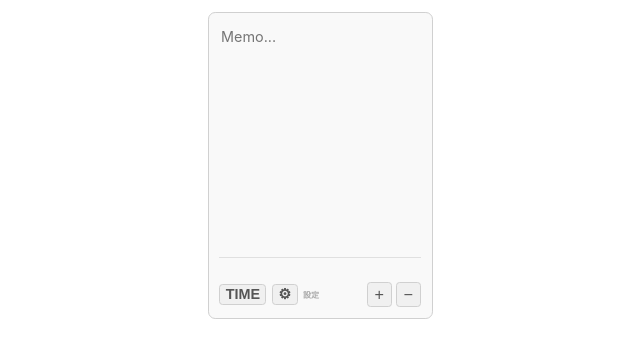
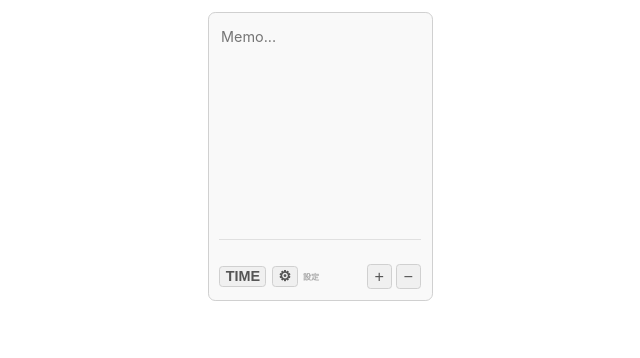
Before and after one commit to tsurutahiroki/Memo-Widget-Share, a plain HTML site: page index.html in a window 1280 px wide. Shown: the whole page, without its empty margins (320-960 px from the left). Drawn offline with Linux system fonts and the light colour scheme.

Commit message:
Update index.html

```diff
--- a/index.html
+++ b/index.html
@@ -28,7 +28,7 @@
             display: flex; flex-direction: column; position: relative;
         }
         textarea {
-            width: 100%; height: 250px; background: transparent !important; border: none !important;
+            width: 100%; height: 230px; background: transparent !important; border: none !important;
             color: #191919 !important; font-size: 16px !important; line-height: 1.6 !important;
             resize: none; outline: none; font-family: inherit !important;
         }
```
